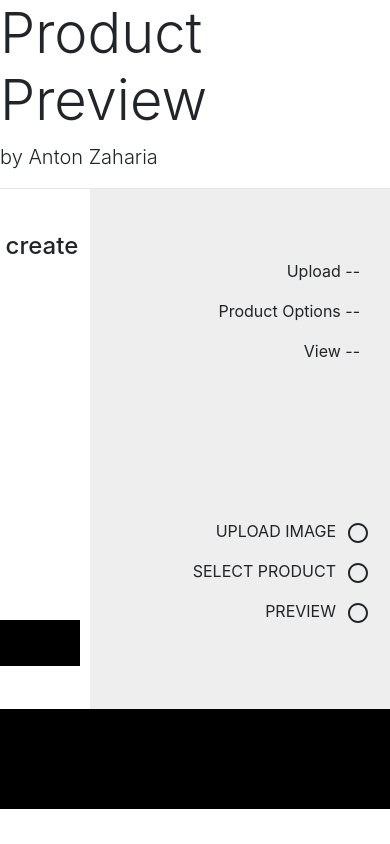
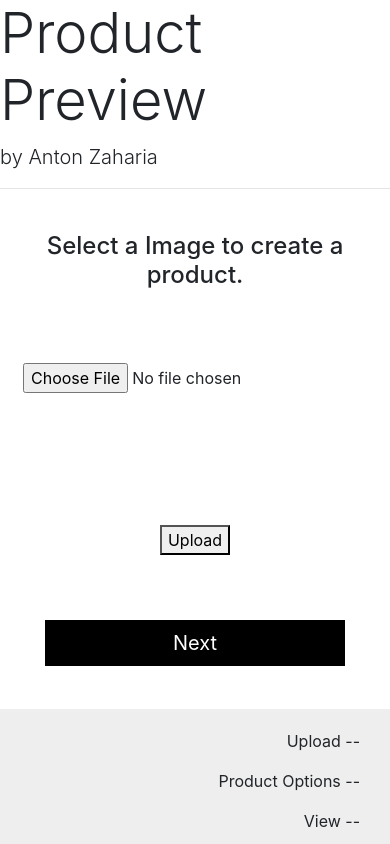
Before and after one commit to antonzaharia/product-preview, a React (Create React App) app in the folder frontend/product-preview/: page / in a window 390 px wide. Shown: the top 844 px of the page. Built offline with nearby package versions, Linux system fonts and the light colour scheme.

Commit message:
media queries

```diff
--- a/frontend/product-preview/src/components/Canvas.js
+++ b/frontend/product-preview/src/components/Canvas.js
@@ -10,7 +10,7 @@ export default function Canvas({ pictureId }) {
         minHeight: "300px",
       }}
       cloudName="picfair-test"
-      publicId={pictureId.split(".")[0]}
+      publicId={pictureId}
       variables={[
         ["$w", "300"],
         ["$h", "500"],
--- a/frontend/product-preview/src/components/InfoBar.js
+++ b/frontend/product-preview/src/components/InfoBar.js
@@ -3,12 +3,20 @@ import CheckCircleIcon from "@material-ui/icons/CheckCircle";
 import RadioButtonUncheckedIcon from "@material-ui/icons/RadioButtonUnchecked";
 
 export default function InfoBar({ upload, shape, preview }) {
+  const trimUploadName = () => {
+    if (upload.length > 20) {
+      let output = upload.split("").splice(0, 20).join("") + "...";
+      return output;
+    } else {
+      return upload;
+    }
+  };
   return (
     <div className="info-bar">
       <div className="info-bar-element">
-        <p>Upload {upload ? upload : "--"}</p>
-        <p>Product Options {shape ? shape : "--"}</p>
-        <p>View {preview ? preview : "--"}</p>
+        <p>Upload {upload ? `- ${trimUploadName()}` : "--"}</p>
+        <p>Product Options {shape ? `- ${shape}` : "--"}</p>
+        <p>View {preview ? `- ${preview}` : "--"}</p>
       </div>
       <div className="info-bar-element">
         <div>
--- a/frontend/product-preview/src/components/Preview.js
+++ b/frontend/product-preview/src/components/Preview.js
@@ -1,12 +1,40 @@
 import React, { Component } from "react";
+import { connect } from "react-redux";
 import { Link } from "react-router-dom";
 import Canvas from "./Canvas";
 
-export default class Preview extends Component {
+class Preview extends Component {
+  constructor(props) {
+    super(props);
+    this.state = {
+      canvas: false,
+      frame: false,
+      print: false,
+    };
+  }
+
+  componentDidMount() {
+    if (this.props.completed.upload && this.props.completed.shape) {
+      this.setState({ [this.props.completed.shape]: true });
+    }
+  }
+
+  makeSrc = () => {
+    return `https://res.cloudinary.com/picfair-test/image/upload/q_60/c_fill,h_735,l_${this.props.publicId},w_480,x_175,y_-545/v1615990146/portrait_straight_byschw.jpg
+    `;
+  };
   render() {
     return (
       <>
-        <Canvas pictureId="sample" />
+        {this.state.canvas ? <Canvas pictureId={this.props.publicId} /> : ""}
+        {this.state.frame ? (
+          <img
+            style={{ height: "300px", maxWidth: "300px" }}
+            src={this.makeSrc()}
+          ></img>
+        ) : (
+          ""
+        )}
         <div className="buttons-container">
           <Link to="/select-shape" className="btn btn-lg back-button">
             Back
@@ -19,3 +47,8 @@ export default class Preview extends Component {
     );
   }
 }
+const mapStateToProps = (state) => ({
+  completed: state.completed,
+  publicId: state.publicId,
+});
+export default connect(mapStateToProps)(Preview);
--- a/frontend/product-preview/src/index.css
+++ b/frontend/product-preview/src/index.css
@@ -93,6 +93,7 @@ code {
 }
 .info-bar-element p {
   margin-right: 10px;
+  max-width: 300px;
 }
 .shape-select-container {
   display: flex;
@@ -119,3 +120,17 @@ footer {
   width: 100%;
   height: 100px;
 }
+
+
+
+
+
+
+@media only screen and (max-width: 600px) {
+  .content-container {
+    flex-wrap: wrap;
+  }
+  .info-bar {
+    width: 100%;
+  }
+}
```
